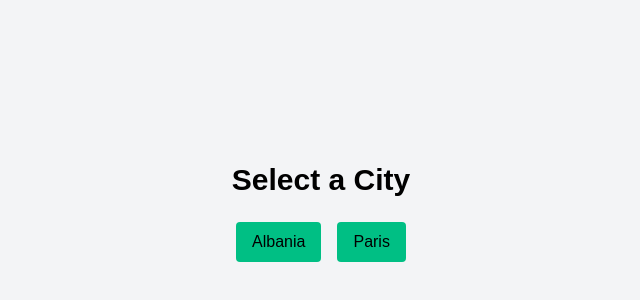
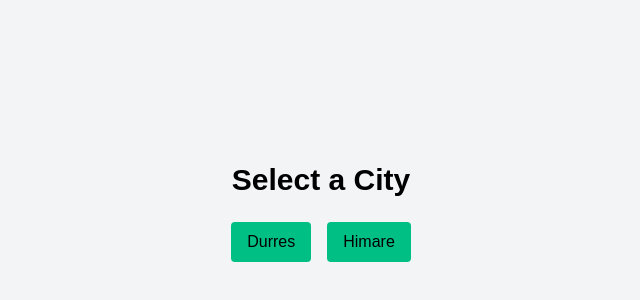
Before and after one commit to RigersUliu/ai-tourism-guide, a Next.js app: page /map in a window 1280 px wide. Shown: the part 188-488 px from the top of the page, without its empty margins (319-959 px from the left). Built offline with nearby package versions, Linux system fonts and the light colour scheme.

Commit message:
changed from paris to himare

```diff
--- a/src/app/map/page.tsx
+++ b/src/app/map/page.tsx
@@ -13,16 +13,16 @@ const MapPage = () => {
       <h1 className="text-3xl font-bold">Select a City</h1>
       <div className="mt-6 space-x-4">
         <button
-          onClick={() => handleCitySelection("Albania")}
+          onClick={() => handleCitySelection("Durres")}
           className="px-4 py-2 bg-blue-500 text-white rounded hover:bg-blue-600"
         >
-          Albania
+          Durres
         </button>
         <button
-          onClick={() => handleCitySelection("Paris")}
+          onClick={() => handleCitySelection("Himare")}
           className="px-4 py-2 bg-blue-500 text-white rounded hover:bg-blue-600"
         >
-          Paris
+          Himare
         </button>
       </div>
     </div>
```
Also changed, not shown: package.json (+11 -6 lines), 1 other file (tests, documents, lock files or other folders).
